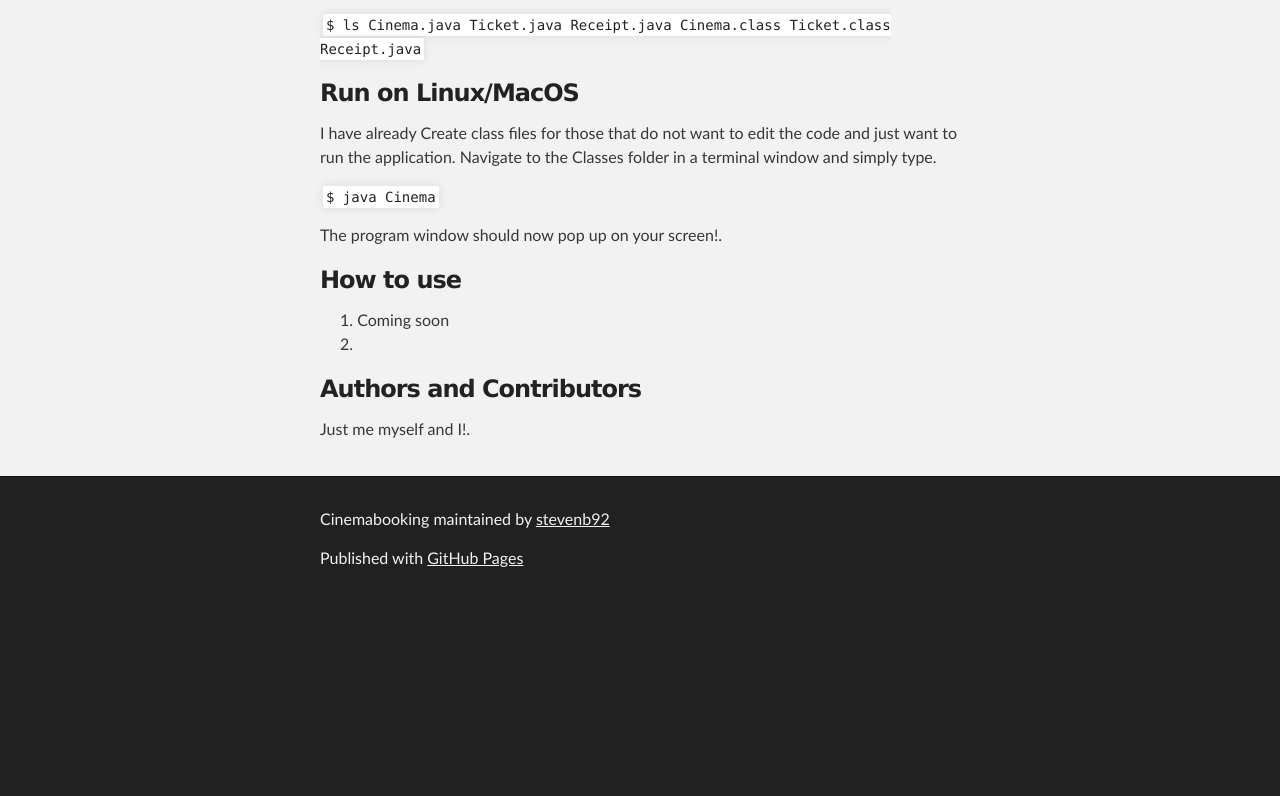
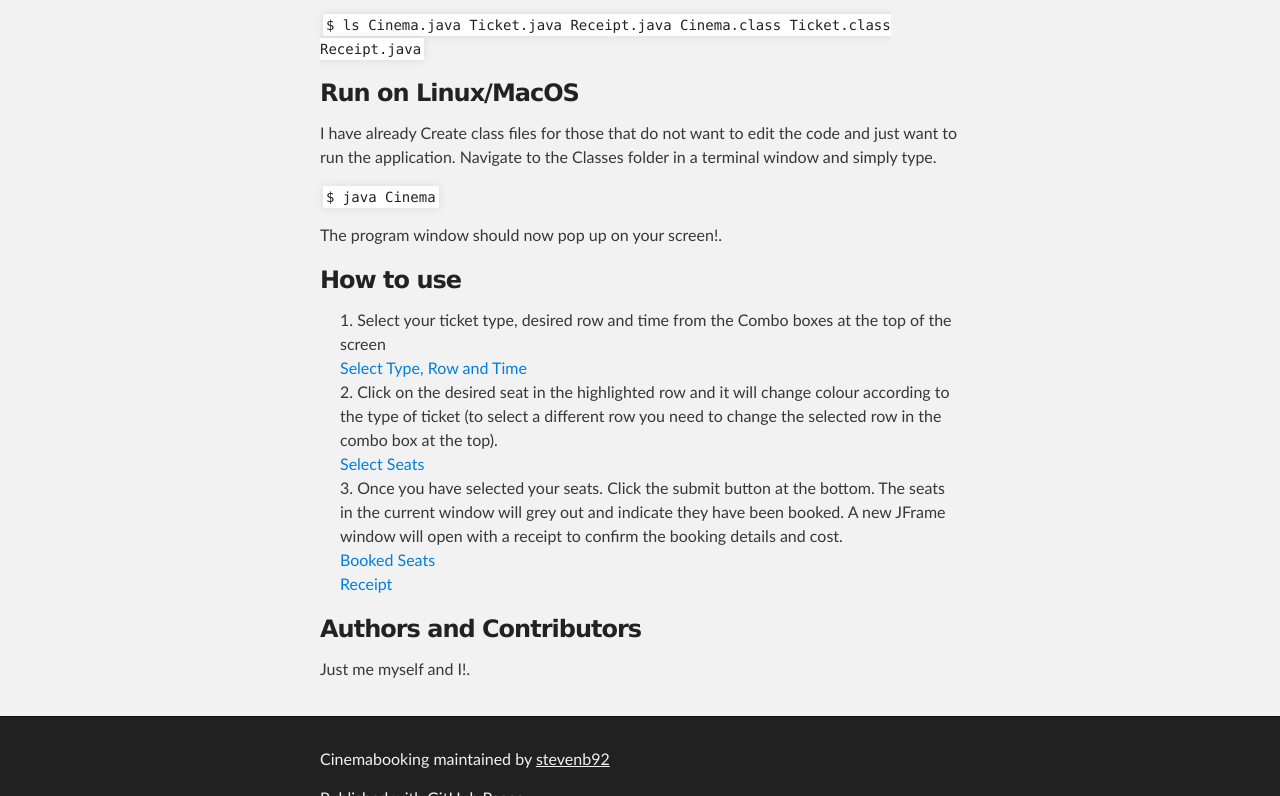
Before and after one commit to stevenb92/CinemaBooking, a plain HTML site: page index.html in a window 1280 px wide. Shown: the part 544-1340 px from the top of the page. Before the commit the page ends 1149 px from the top, so only its background shows below. Drawn offline with Linux system fonts and the light colour scheme.

Commit message:
Create gh-pages branch via GitHub

```diff
--- a/index.html
+++ b/index.html
@@ -67,8 +67,11 @@ $ java Cinema
 <a name="how-to-use" class="anchor" href="#how-to-use"><span class="octicon octicon-link"></span></a>How to use</h3>
 
 <ol>
-<li>Coming soon</li>
-<li>
+<li>Select your ticket type, desired row and time from the Combo boxes at the top of the screen<br><a href="http://imgur.com/C2RizY1,sfIKMB8,7Gn8XfB,syNIkGi#2">Select Type, Row and Time</a>
+</li>
+<li>Click on the desired seat in the highlighted row and it will change colour according to the type of ticket (to select a different row you need to change the selected row in the combo box at the top).<br><a href="http://imgur.com/C2RizY1,sfIKMB8,7Gn8XfB,syNIkGi#3">Select Seats</a><br>
+</li>
+<li>Once you have selected your seats. Click the submit button at the bottom. The seats in the current window will grey out and indicate they have been booked. A new JFrame window will open with a receipt to confirm the booking details and cost.<br><a href="http://imgur.com/C2RizY1,sfIKMB8,7Gn8XfB,syNIkGi">Booked Seats</a><br><a href="http://imgur.com/C2RizY1,sfIKMB8,7Gn8XfB,syNIkGi#1">Receipt</a>
 </li>
 </ol><h3>
 <a name="authors-and-contributors" class="anchor" href="#authors-and-contributors"><span class="octicon octicon-link"></span></a>Authors and Contributors</h3>
```
Also changed, not shown: params.json (+1 -1 lines).
